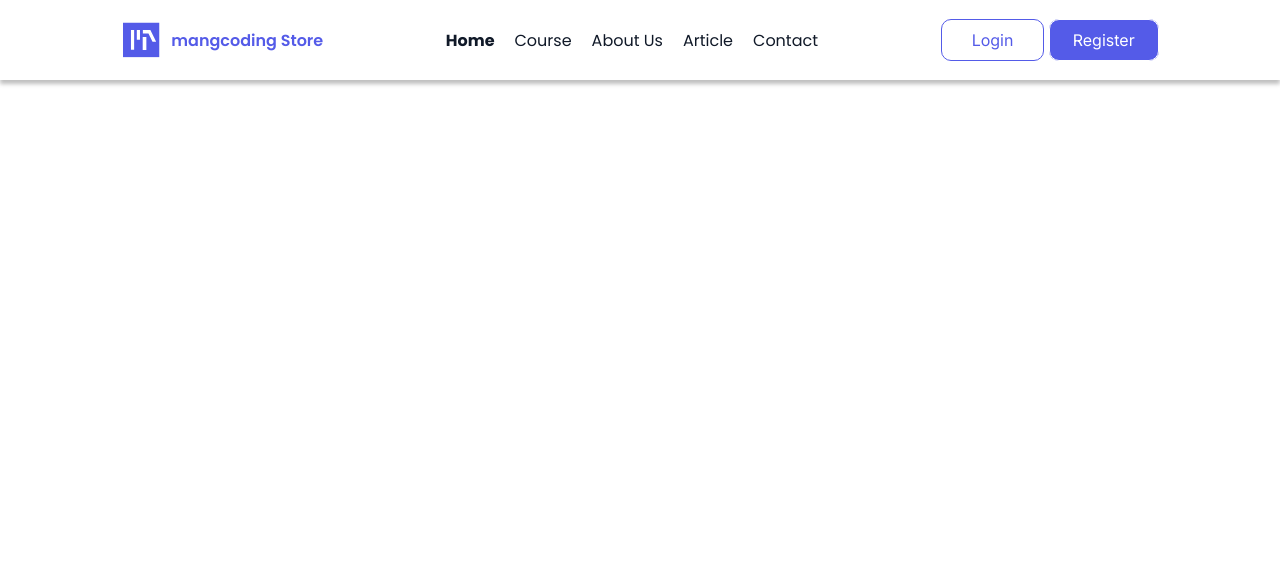
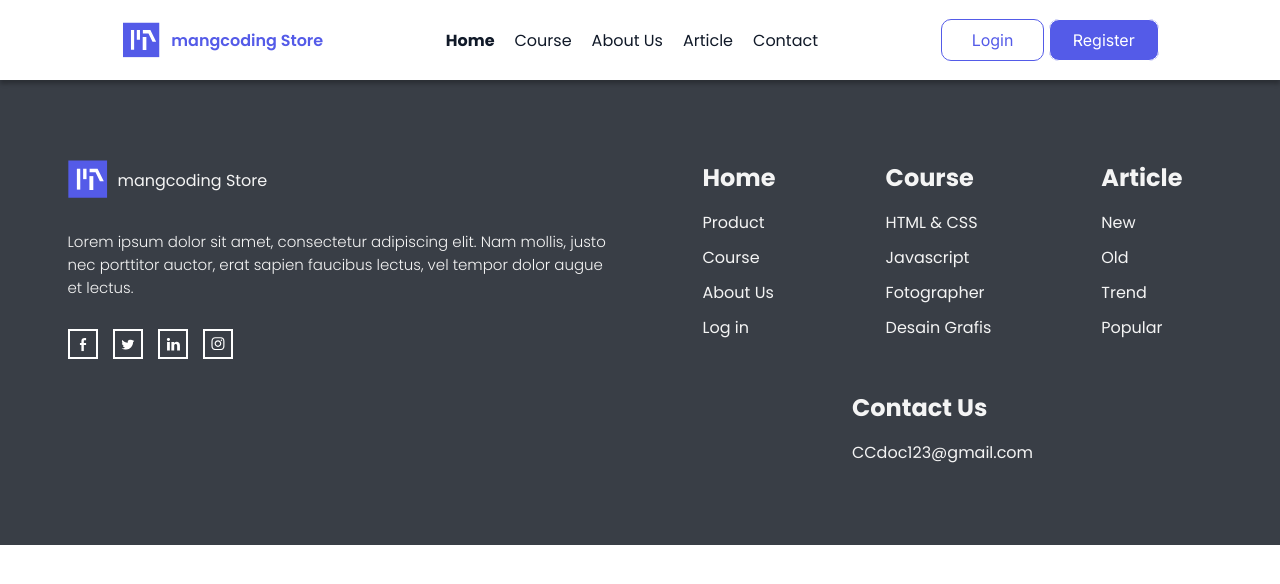
Before and after one commit to MohammadSayeh/first-project, a plain HTML site: page index.html in a window 1280 px wide. Drawn offline with Linux system fonts and the light colour scheme.

Commit message:
create footer

```diff
--- a/assets/css/base.css
+++ b/assets/css/base.css
@@ -9,10 +9,14 @@
 }
 .row{
     display: flex;
+    flex-wrap: wrap;
     justify-content: space-around;
-    align-items: center;
-}
+        align-items: center;
+    }
 
 a{
 text-decoration: none;
 }
+ul{
+    list-style: none;
+}
--- a/assets/css/main.css
+++ b/assets/css/main.css
@@ -19,6 +19,7 @@ font-family:  var(--mainFont);
 }
 .navbar .logo{
     display: flex;
+    flex-wrap: wrap;
     align-items: center;
     gap:10px
 }
@@ -37,7 +38,6 @@ font-family:  var(--mainFont);
     display: flex;
     flex-wrap: wrap;
     height: 100%;
-    list-style: none;
     gap: 20px;
 }
 .navs ul li a {
@@ -64,3 +64,64 @@ font-family:  var(--mainFont);
     display: none;
 }
 }
+
+.footer{
+    display: flex;
+    background-color: #393E46;
+    color: #F4F4F4;
+    padding: 80px 0px;
+}
+.footer .row{
+    gap: 50px;
+    align-items: flex-start;
+}
+.footer-end , .footer-start{
+    width: calc(50% - 40px );
+}
+.footer-start{
+    display: flex;
+    flex-direction: column;
+    gap: 30px;
+}
+.footer .logo {
+    display: flex;
+    align-items: center;
+    gap: 10px;
+}
+.footer-start p {
+    font-size: 15px;
+    font-weight: 300;
+
+
+}
+.footer .logo img{
+    width: 40px;
+    height: 40px;
+}
+.footer .footer-start .icons{
+    display: flex;
+    flex-wrap: wrap;
+    gap: 15px;
+}
+.footer .footer-start .icons img{
+    height: 30px;
+    width: 30px;
+    border: solid 2px #fff;
+    padding: 5px;
+}
+.footer-item h2{
+        padding-bottom: 15px;
+}
+.footer-item {
+    flex-direction: column;
+    gap: 30px;
+}
+
+.footer-item ul{
+    display: flex;
+    flex-direction: column;
+    gap: 10PX;
+}
+.footer a{
+    color: #F4F4F4;
+}
--- a/index.html
+++ b/index.html
@@ -40,5 +40,89 @@
         </div>
     </div>
     </header>
+    <div class="footer">
+        <div class="container">
+            <div class="row">
+                <div class="footer-start">
+                    <div class="logo">
+                        <img src="./assets/img/footer-Logo.svg" alt="footer logo"/>
+                        <a href="#">mangcoding Store</a>
+                    </div>
+                    <p>Lorem ipsum dolor sit amet, consectetur adipiscing elit. Nam  mollis, justo nec porttitor auctor, erat sapien faucibus lectus,  vel tempor dolor augue et lectus. </p>
+                    <div class="icons">
+                        <img src="./assets/img/facebook-logo.svg" alt="facebook logo"/>
+                        <img src="./assets/img/Twitter-logo.svg" alt="twitter logo"/>
+                        <img src="./assets/img/linkedin-logo.svg" alt="linkedin logo"/>
+                        <img src="./assets/img/instgram-logo.svg" alt="instgram logo"/>
+                    </div>
+                </div>
+                <div class="footer-end">
+                    <div class="row">
+                        <div class="footer-item">
+                            <h2>Home</h2>
+                            <ul>
+                                <li>
+                                    <a href="#">Product</a>
+                                </li>
+                                <li>
+                                    <a href="#">Course</a>
+                                </li>
+                                <li>
+                                    <a href="#">About Us</a>
+                                </li>
+                                <li>
+                                    <a href="#">Log in</a>
+                                </li>
+                            </ul>
+                        </div>
+                        <div class="footer-item">
+                            <h2>Course</h2>
+                            <ul>
+                                <li>
+                                    <a href="#">HTML & CSS</a>
+                                </li>
+                                <li>
+                                    <a href="#">Javascript</a>
+                                </li>
+                                <li>
+                                    <a href="#">Fotographer</a>
+                                </li>
+                                <li>
+                                    <a href="#">Desain Grafis</a>
+                                </li>
+                            </ul>
+                        </div>
+                        <div class="footer-item">
+                            <h2>Article</h2>
+                            <ul>
+                                <li>
+                                    <a href="#">New</a>
+                                </li>
+                                <li>
+                                    <a href="#">Old</a>
+                                </li>
+                                <li>
+                                    <a href="#">Trend</a>
+                                </li>
+                                <li>
+                                    <a href="#">Popular</a>
+                                </li>
+                            </ul>
+                        </div>
+                        <div class="footer-item">
+                            <h2>Contact Us</h2>
+                            <ul>
+                                <li>
+                                    <a href="#">CCdoc123@gmail.com</a>
+                                </li>
+                            </ul>
+                        </div>
+                    </div>
+
+                </div>
+            </div>
+
+        </div>
+    </div>
 </body>
 </html>
```
Also changed, not shown: assets/img/Twitter-logo.svg (added), assets/img/facebook-logo.svg (added), assets/img/footer-Logo.svg (added), assets/img/instgram-logo.svg (added), assets/img/linkedin-logo.svg (added).
